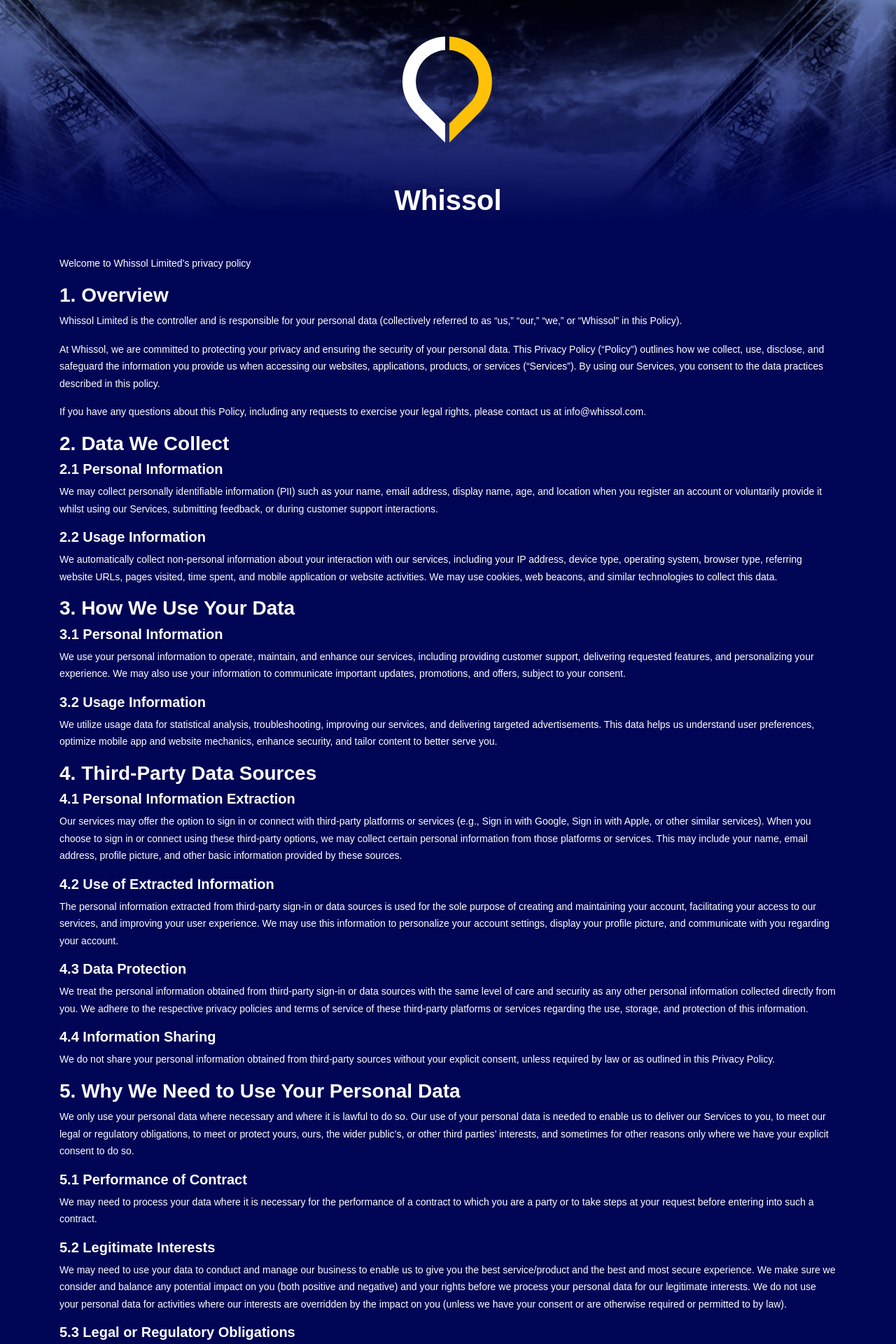
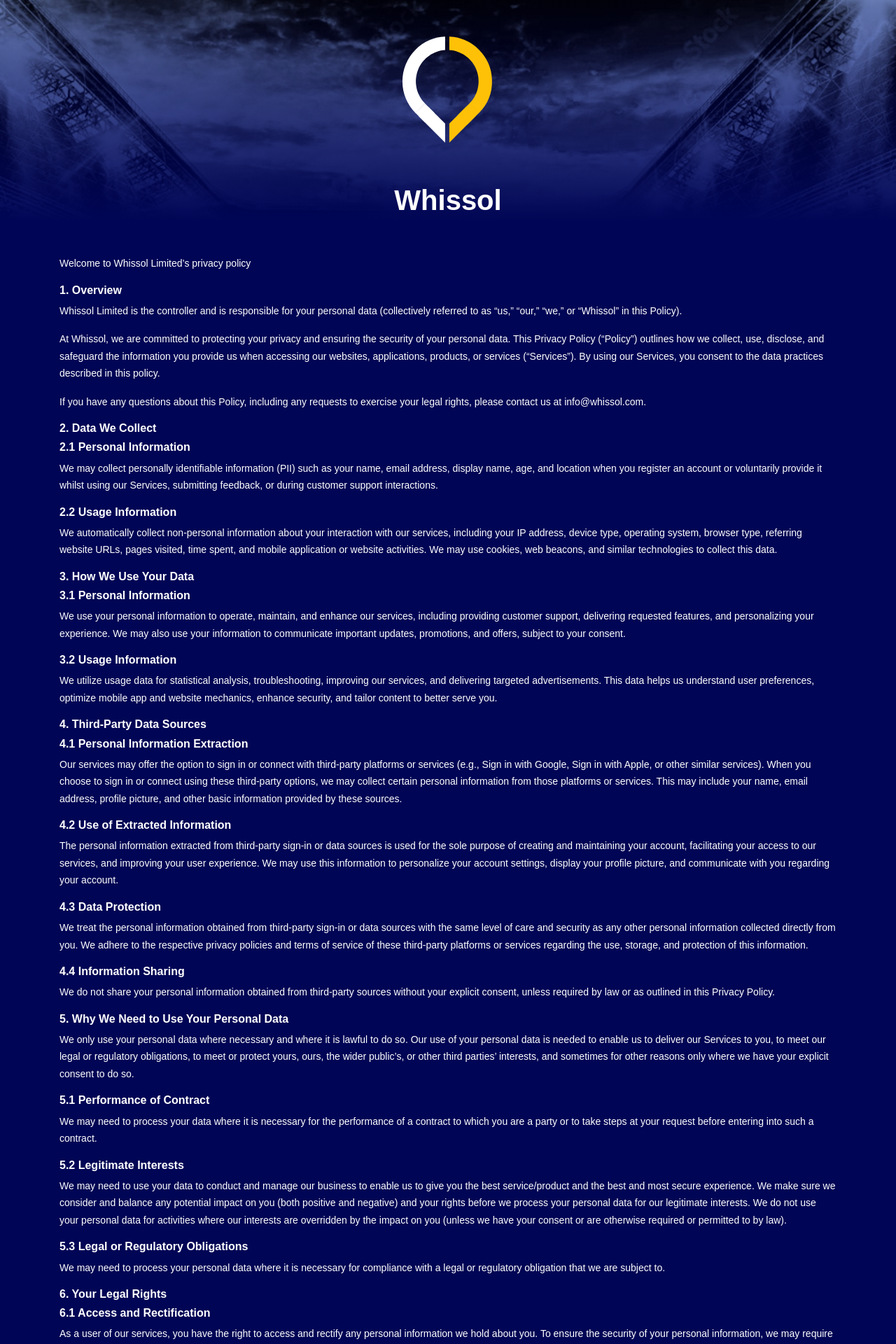
Before and after one commit to dbbill/dbbill.github.io, a Jekyll site: the page built from privacypolicy.md, in a window 1280 px wide. Shown: the top 1920 px of the page at 70% size. Built offline with Jekyll 4.4.1, drawn with Linux system fonts in a browser that asks for light colours; nearby versions of some CDN libraries; some web fonts are replaced.

```diff
--- a/privacypolicy.md
+++ b/privacypolicy.md
@@ -4,7 +4,7 @@ layout: legal
 
 Welcome to Whissol Limited’s privacy policy
 
-### 1. Overview
+###### 1. Overview
 
 Whissol Limited is the controller and is responsible for your personal data (collectively referred to as "us," "our," "we," or "Whissol" in this Policy).
 
@@ -12,122 +12,121 @@ At Whissol, we are committed to protecting your privacy and ensuring the securit
 
 If you have any questions about this Policy, including any requests to exercise your legal rights, please contact us at info@whissol.com.
 
-### 2. Data We Collect
+###### 2. Data We Collect
 
-
-##### 2.1 Personal Information
+###### 2.1 Personal Information
 
 We may collect personally identifiable information (PII) such as your name, email address, display name, age, and location when you register an account or voluntarily provide it whilst using our Services, submitting feedback, or during customer support interactions.
 
-##### 2.2 Usage Information
+###### 2.2 Usage Information
 
 We automatically collect non-personal information about your interaction with our services, including your IP address, device type, operating system, browser type, referring website URLs, pages visited, time spent, and mobile application or website activities. We may use cookies, web beacons, and similar technologies to collect this data.
 
-### 3. How We Use Your Data
+###### 3. How We Use Your Data
 
-##### 3.1 Personal Information
+###### 3.1 Personal Information
 
 We use your personal information to operate, maintain, and enhance our services, including providing customer support, delivering requested features, and personalizing your experience. We may also use your information to communicate important updates, promotions, and offers, subject to your consent.
 
-##### 3.2 Usage Information
+###### 3.2 Usage Information
 
 We utilize usage data for statistical analysis, troubleshooting, improving our services, and delivering targeted advertisements. This data helps us understand user preferences, optimize mobile app and website mechanics, enhance security, and tailor content to better serve you.
 
-### 4. Third-Party Data Sources
+###### 4. Third-Party Data Sources
 
-##### 4.1 Personal Information Extraction
+###### 4.1 Personal Information Extraction
 
 Our services may offer the option to sign in or connect with third-party platforms or services (e.g., Sign in with Google, Sign in with Apple, or other similar services). When you choose to sign in or connect using these third-party options, we may collect certain personal information from those platforms or services. This may include your name, email address, profile picture, and other basic information provided by these sources.
 
-##### 4.2 Use of Extracted Information
+###### 4.2 Use of Extracted Information
 
 The personal information extracted from third-party sign-in or data sources is used for the sole purpose of creating and maintaining your account, facilitating your access to our services, and improving your user experience. We may use this information to personalize your account settings, display your profile picture, and communicate with you regarding your account.
 
-##### 4.3 Data Protection
+###### 4.3 Data Protection
 
 We treat the personal information obtained from third-party sign-in or data sources with the same level of care and security as any other personal information collected directly from you. We adhere to the respective privacy policies and terms of service of these third-party platforms or services regarding the use, storage, and protection of this information.
 
-##### 4.4 Information Sharing
+###### 4.4 Information Sharing
 
 We do not share your personal information obtained from third-party sources without your explicit consent, unless required by law or as outlined in this Privacy Policy.
 
-### 5. Why We Need to Use Your Personal Data
+###### 5. Why We Need to Use Your Personal Data
 
 We only use your personal data where necessary and where it is lawful to do so. Our use of your personal data is needed to enable us to deliver our Services to you, to meet our legal or regulatory obligations, to meet or protect yours, ours, the wider public's, or other third parties' interests, and sometimes for other reasons only where we have your explicit consent to do so.
 
-##### 5.1 Performance of Contract
+###### 5.1 Performance of Contract
 
 We may need to process your data where it is necessary for the performance of a contract to which you are a party or to take steps at your request before entering into such a contract.
 
-##### 5.2 Legitimate Interests
+###### 5.2 Legitimate Interests
 
 We may need to use your data to conduct and manage our business to enable us to give you the best service/product and the best and most secure experience. We make sure we consider and balance any potential impact on you (both positive and negative) and your rights before we process your personal data for our legitimate interests. We do not use your personal data for activities where our interests are overridden by the impact on you (unless we have your consent or are otherwise required or permitted to by law).
 
-##### 5.3 Legal or Regulatory Obligations
+###### 5.3 Legal or Regulatory Obligations
 
 We may need to process your personal data where it is necessary for compliance with a legal or regulatory obligation that we are subject to.
 
-### 6. Your Legal Rights
+###### 6. Your Legal Rights
 
-##### 6.1 Access and Rectification
+###### 6.1 Access and Rectification
 
 As a user of our services, you have the right to access and rectify any personal information we hold about you. To ensure the security of your personal information, we may require additional proof of your identity to fulfil any request regarding your data.
 
-##### 6.2 Data Portability
+###### 6.2 Data Portability
 
 You have the right to request a copy of your personal information in a commonly used and machine-readable format, where technically feasible. We may need to verify your identity further before providing the requested information to maintain the confidentiality of your personal data.
 
-##### 6.3 Consent Withdrawal
+###### 6.3 Consent Withdrawal
 
 If you have provided your consent for the processing of your personal information, you have the right to withdraw that consent at any time. We may need to authenticate your identity before processing your request to ensure the appropriate action is taken.
 
-##### 6.4 Objection and Restriction
+###### 6.4 Objection and Restriction
 
 In certain circumstances, you may have the right to object to the processing of your personal information or request the restriction of its processing. We may need to verify your identity before considering your objection or applying the requested restriction.
 
-##### 6.5 Data Erasure
+###### 6.5 Data Erasure
 
 You have the right to request the erasure of your personal information, also known as the "right to be forgotten." If you believe that we no longer have a legitimate basis for retaining your personal information, you may contact us using the details provided in later sections. To ensure the protection of your privacy and prevent unauthorized access, we may need to verify your identity before processing your request for data erasure.
 
-##### 6.6 Complaints
+###### 6.6 Complaints
 
 If you have concerns about our handling of your personal information or believe that we have not adequately addressed your privacy rights, you have the right to lodge a complaint with the appropriate data protection authority or supervisory authority.
 
-##### 6.7 Retention Period
+###### 6.7 Retention Period
 
 We will retain your personal information for as long as necessary to fulfil the purposes outlined in this Policy unless a longer retention period is required or permitted by law. We will securely dispose of your personal information once it is no longer needed, in accordance with our data retention practices. In some circumstances we may anonymise your personal data (so that it can no longer be associated with you) for research or statistical purposes in which case we may use this information indefinitely without further notice to you.
 
-### 7. Information Sharing and Disclosure
+###### 7. Information Sharing and Disclosure
 
-##### 7.1 Service Providers
+###### 7.1 Service Providers
 
 We may engage trusted third-party service providers to assist us in delivering our services. These providers are contractually obligated to handle your information securely and solely for the purposes specified by us.
 
-##### 7.2 Legal Compliance
+###### 7.2 Legal Compliance
 
 We may disclose your information if required by law, governmental request, or when we believe disclosure is necessary to protect our rights, prevent fraud or illegal activities, or ensure the safety of our users.
 
-##### 7.3 Business Transfers
+###### 7.3 Business Transfers
 
 In the event of a merger, acquisition, or sale of all or a portion of our assets, your information may be transferred as part of the transaction. We will notify you via email and/or prominent notice on our website in such circumstances.
 
-### 8. Data Security
+###### 8. Data Security
 
 We implement industry-standard security measures to protect your personal information from unauthorized access, alteration, disclosure, or destruction. However, no method of transmission or storage is completely secure, and we cannot guarantee absolute security. You are responsible for safeguarding your account credentials and promptly notifying us of any unauthorized access.
 
-### 9. International Data Transfers
+###### 9. International Data Transfers
 
 Your personal information may be transferred to and processed in countries outside of your jurisdiction, including countries that may not have the same level of data protection laws as your own. We will take appropriate safeguards to ensure that your personal information is adequately protected in accordance with applicable data protection laws. By using our Services and providing your personal information, you consent to the transfer of your data to these international locations.
 
-### 10. Third-Party Links and Services
+###### 10. Third-Party Links and Services
 
 Our website and app may contain links to third-party websites, advertisements, or services that are not operated by us. We have no control over the privacy practices of these entities and are not responsible for their policies. We recommend reviewing the privacy policies of these third parties before engaging with their services.
 
-### 11. Changes
+###### 11. Changes
 
 We reserve the right to modify or update this Policy at any time. We will notify you of any material changes by posting the revised policy on our website or through other means of communication. Your continued use of our services after such modifications indicates your acceptance of the updated policy.
 
-### 12. Contact Us
+###### 12. Contact Us
 
 If you have any questions, concerns, or requests regarding this Policy or our data practices, please contact us at info@whissol.com. We will make reasonable efforts to address your inquiries in a timely manner.
 
```
